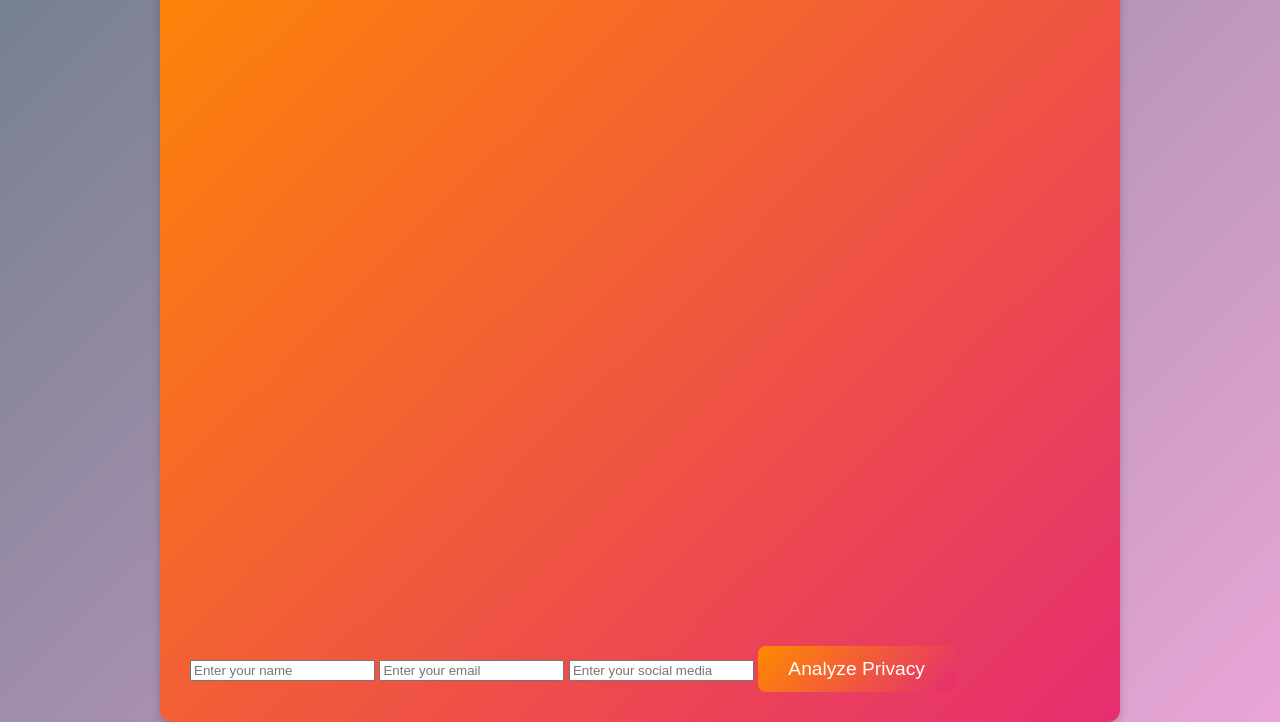
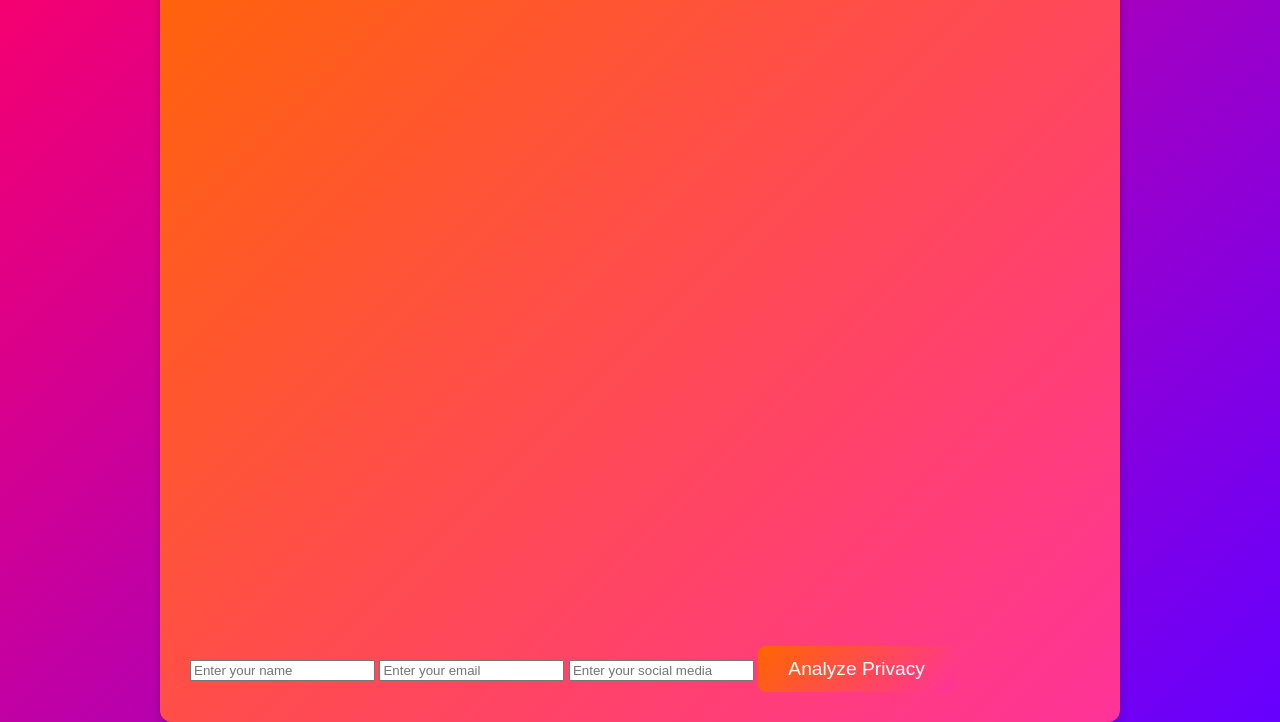
Before and after one commit to itsumray/privacy-simulator, a plain HTML site: page index.html in a window 1280 px wide. Shown: the part 138-860 px from the top of the page. Drawn offline with Linux system fonts and the light colour scheme.

Commit message:
Update styles.css

```diff
--- a/styles.css
+++ b/styles.css
@@ -3,7 +3,7 @@ body {
     font-family: 'Arial', sans-serif;
     margin: 0;
     padding: 0;
-    background: linear-gradient(135deg, #6e7e8b, #e9a5d7);
+    background: linear-gradient(135deg, #FF0066, #6600FF);
     transition: background-color 0.5s ease-in-out;
 }
 
@@ -12,7 +12,7 @@ body {
     max-width: 900px;
     margin: 0 auto;
     padding: 30px;
-    background: linear-gradient(135deg, #ff8a00, #e52e71);
+    background: linear-gradient(135deg, #FF6600, #ff3399);
     box-shadow: 0 4px 10px rgba(0, 0, 0, 0.2);
     border-radius: 12px;
     display: flex;
@@ -77,7 +77,7 @@ canvas {
 
 /* Gradient Buttons */
 button {
-    background: linear-gradient(135deg, #ff8a00, #e52e71);
+    background: linear-gradient(135deg, #FF6600, #ff3399);
     padding: 12px 30px;
     font-size: 1.2rem;
     color: white;
```
